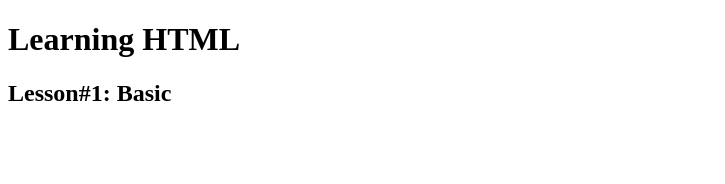
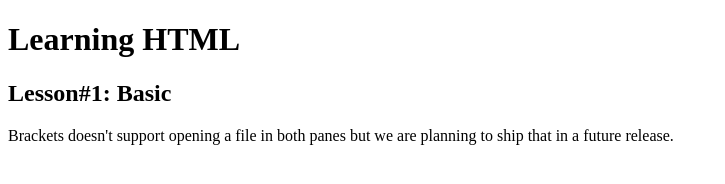
Before and after one commit to Tomgethub/github-demo, a plain HTML site: page index.html in a window 1280 px wide. Shown: the whole page, without its empty margins (0-725 px from the left). Drawn offline with Linux system fonts and the light colour scheme.

Commit message:
Update index.html

```diff
--- a/index.html
+++ b/index.html
@@ -5,6 +5,8 @@
 <body>
   <h1>Learning HTML</h1>
   <h2>Lesson#1: Basic</h2>
+  <p>Brackets doesn't support opening a file in both panes but we are planning to ship that in a future release.
+  </p>
 
 
 </body>
```
